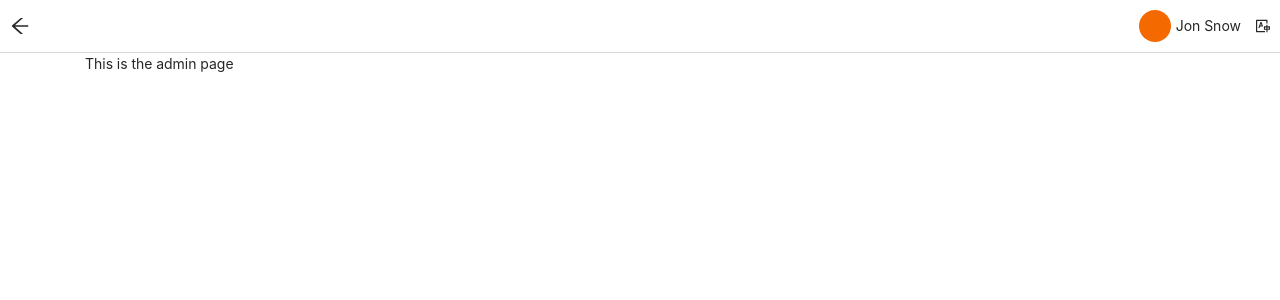
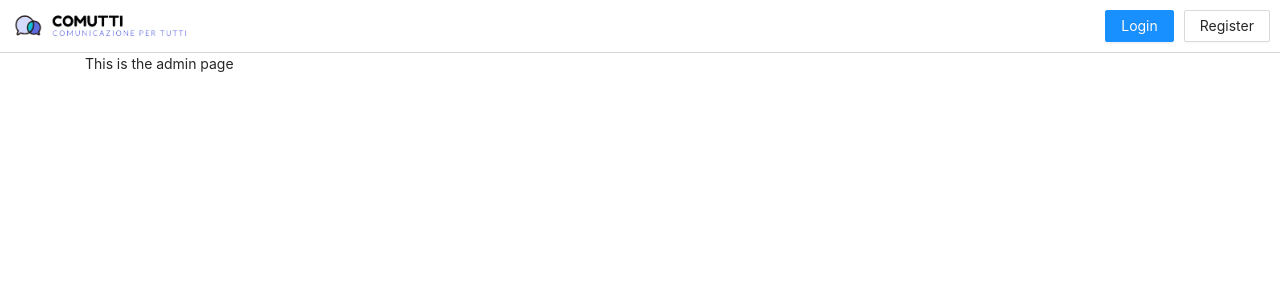
Before and after one commit to YousefMohsen/comutti, a React (Create React App) app: page /admin in a window 1280 px wide. Shown: the top 300 px of the page. Built offline with nearby package versions, Linux system fonts and the light colour scheme.

Commit message:
added not-logged-in topbar

```diff
--- a/src/Admin/Components/Topbar.css
+++ b/src/Admin/Components/Topbar.css
@@ -15,3 +15,8 @@
   margin-bottom: 0px !important;
   margin-left: 5px;
 }
+
+.topbar-container img{
+    width: 180px;
+
+}
--- a/src/Admin/Components/Topbar.js
+++ b/src/Admin/Components/Topbar.js
@@ -1,16 +1,19 @@
-import { Avatar } from "antd";
+import { Avatar, Button } from "antd";
 import { ArrowLeftOutlined, TranslationOutlined } from "@ant-design/icons";
-import { useNavigate } from 'react-router-dom';
+import { useNavigate } from "react-router-dom";
 
 import "./Topbar.css";
 
 function Topbar({ userLoggedIn = false }) {
   const navigate = useNavigate();
 
+  if (userLoggedIn) {
     return (
       <div className="topbar-container">
-      <ArrowLeftOutlined style={{ fontSize: "20px" }} onClick={() => navigate(-1)}/>
-
+        <ArrowLeftOutlined
+          style={{ fontSize: "20px" }}
+          onClick={() => navigate(-1)}
+        />
         <div className="right-tems">
           <Avatar
             style={{
@@ -27,4 +30,17 @@ function Topbar({ userLoggedIn = false }) {
     );
   }
 
+  return (
+    <div className="topbar-container">
+      <img src="logo.png" />
+      <div className="right-tems">
+        <Button style={{ marginRight: "10px" }} type="primary">
+          Login{" "}
+        </Button>
+        <Button type="default">Register </Button>
+      </div>
+    </div>
+  );
+}
+
 export default Topbar;
```
Also changed, not shown: public/logo.png (added). Lines whose indentation alone changed are shown as unchanged.
